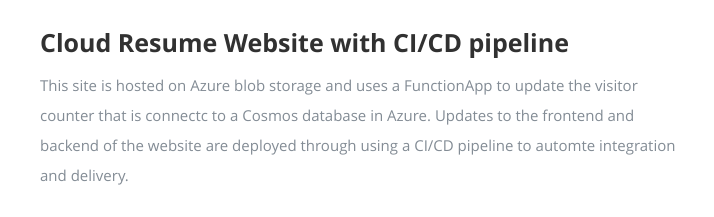
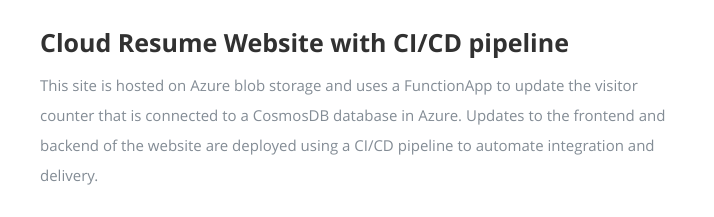
Before and after one commit to jacobrone/MyResume, a plain HTML site: page frontend/index.html in a window 1280 px wide. Shown: the part 2028-2245 px from the top of the page, 365-1079 px from the left. Drawn offline with nearby package versions, Linux system fonts and the light colour scheme; no server answers.

Commit message:
Updated projects section in html

```diff
--- a/frontend/index.html
+++ b/frontend/index.html
@@ -217,8 +217,8 @@
 
                   <h3>Cloud Resume Website with CI/CD pipeline</h3>
                   <p>
-                     This site is hosted on Azure blob storage and uses a FunctionApp to update the visitor counter that is connectc to a Cosmos database in Azure.
-                     Updates to the frontend and backend of the website are deployed through using a CI/CD pipeline to automte integration and delivery.
+                     This site is hosted on Azure blob storage and uses a FunctionApp to update the visitor counter that is connected to a CosmosDB database in Azure.
+                     Updates to the frontend and backend of the website are deployed using a CI/CD pipeline to automate integration and delivery.
                   </p>
                   <p>
                      Link to GitHub repository <span><a href="https://github.com/jacobrone/MyResume">here.</a></span>
```
